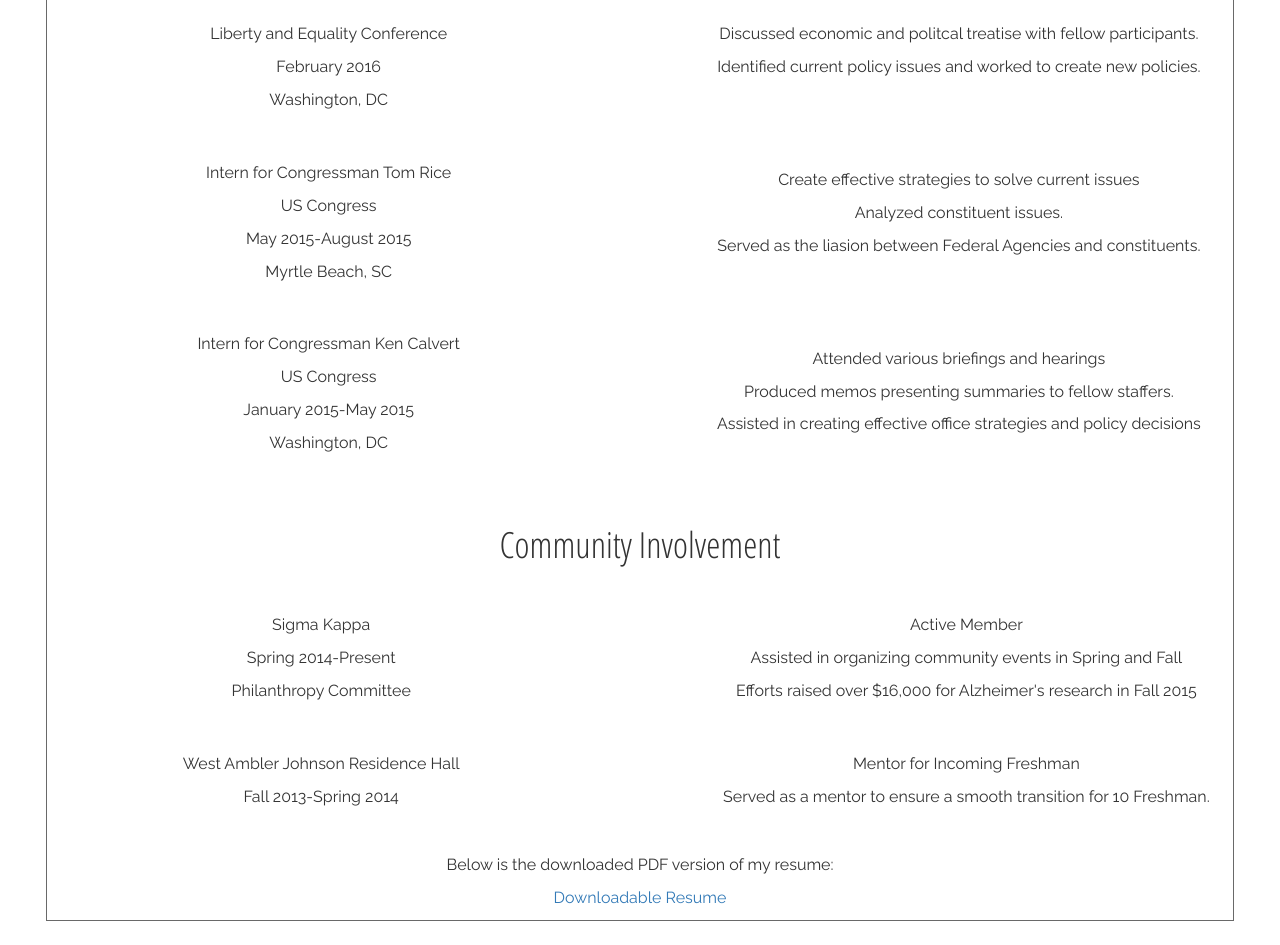
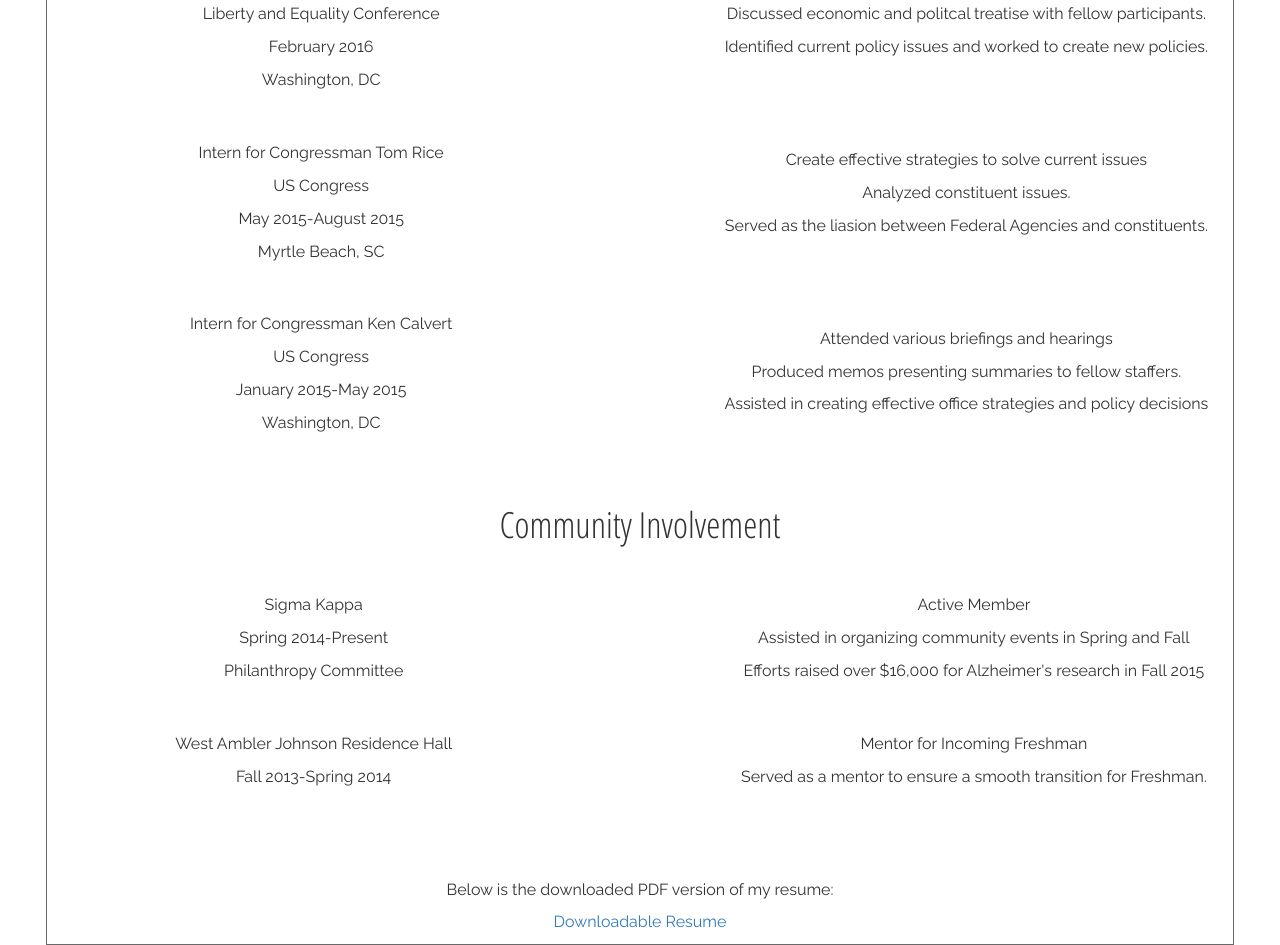
Before and after one commit to kaitcl11/kaitcl11.github.io, a plain HTML site: page Resume.html in a window 1280 px wide. Shown: the part 807-1752 px from the top of the page. Before the commit the page ends 1728 px from the top, so only its background shows below. Drawn offline with nearby package versions, Linux system fonts and the light colour scheme.

Commit message:
update 4

```diff
--- a/Resume.html
+++ b/Resume.html
@@ -53,9 +53,8 @@
 	 <br> </br>
 	  <p> Capital Semester -- Public Policy </p>
 		<p> Director's Award Recipient </p>
-	</div id=wrapper>
+
 	</div>
-
 
 	<h1> Experience </h1>
 	<br> </br>
@@ -111,18 +110,13 @@
 	<p> Efforts raised over $16,000 for Alzheimer's research in Fall 2015 </p>
 	<br> </br>
 	<p> Mentor for Incoming Freshman </p>
-	<p> Served as a mentor to ensure a smooth transition for 10 Freshman. </p>
+	<p> Served as a mentor to ensure a smooth transition for Freshman. </p>
 </div>
-<br> </br>
-<br> </br>
-<br> </br>
-<br> </br>
+</div id=wrapper>
 <br> </br>
 <br> </br>
 <p> Below is the downloaded PDF version of my resume: <p>
 <p>	<a href="LeddyResume2016.pdf">Downloadable Resume </p>
-
-
    </div>
 
 
--- a/style.css
+++ b/style.css
@@ -5,7 +5,7 @@ body
 h1 {text-align: center; font-family: 'Open Sans Condensed'; font-size: 36px}
 h2 {text-align: center; font-family: 'Open Sans Condensed'; font-size: 26px}
 p {text-align: center; font-family: 'Raleway'; font-size: 16px}
-#wrapper{ width:95%; height: 80%; margin: 0 auto; border: 1px solid dimgray;}
+#wrapper{ width:95%; height: 90%; margin: 0 auto; border: 1px solid dimgray;}
 #intern { width: 80%; height: 80%; margin: 0 auto; border: 1px solid dimgray;}
 #main {text-align: center; font-family: 'Open Sans Condensed'; font-size: 18px}
 li {
```
